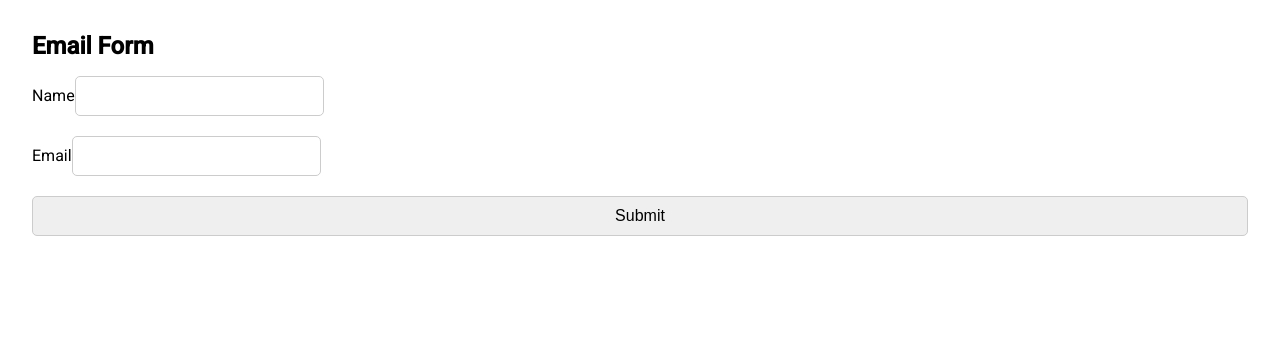
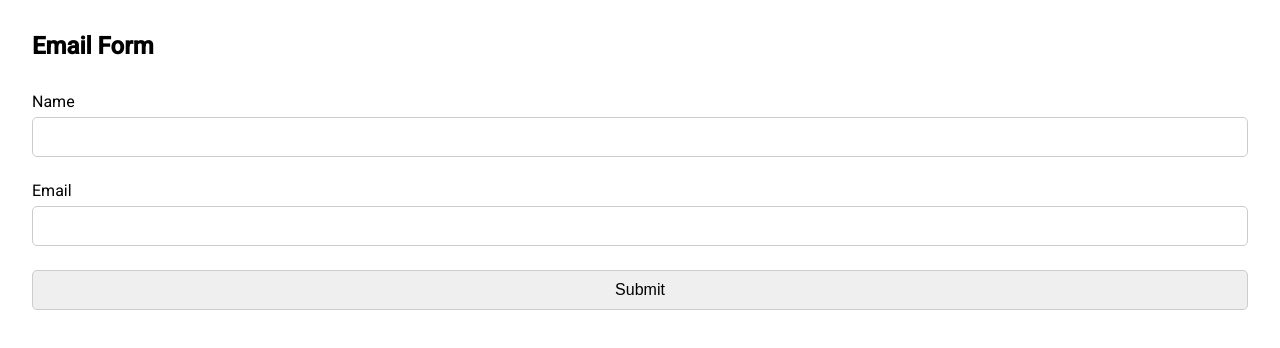
Before and after one commit to firstneverrest/React-Formik-Tutorial, a React (Create React App) app: page / in a window 1280 px wide. Shown: the top 348 px of the page. Built offline with nearby package versions, Linux system fonts and the light colour scheme.

Commit message:
style: error ui

```diff
--- a/src/index.css
+++ b/src/index.css
@@ -12,7 +12,7 @@ body {
 }
 
 h2 {
-  margin-bottom: 1rem;
+  margin-bottom: 2rem;
 }
 
 form {
@@ -26,12 +26,26 @@ input {
   border: 1px solid #ccc;
   padding: 0 20px;
   font-size: 16px;
-  margin-bottom: 20px;
+  margin-bottom: 8px;
+}
+
+.error-input {
+  border: 2px solid red;
+}
+
+.error-label {
+  color: red;
 }
 
 label {
   font-size: 16px;
-  margin-bottom: 10px;
+  margin-bottom: 6px;
+}
+
+section {
+  display: flex;
+  flex-direction: column;
+  margin-bottom: 16px;
 }
 
 button {
@@ -43,3 +57,8 @@ button {
   margin-bottom: 20px;
   cursor: pointer;
 }
+
+.error-msg {
+  color: red;
+  font-size: 16px;
+}
```
